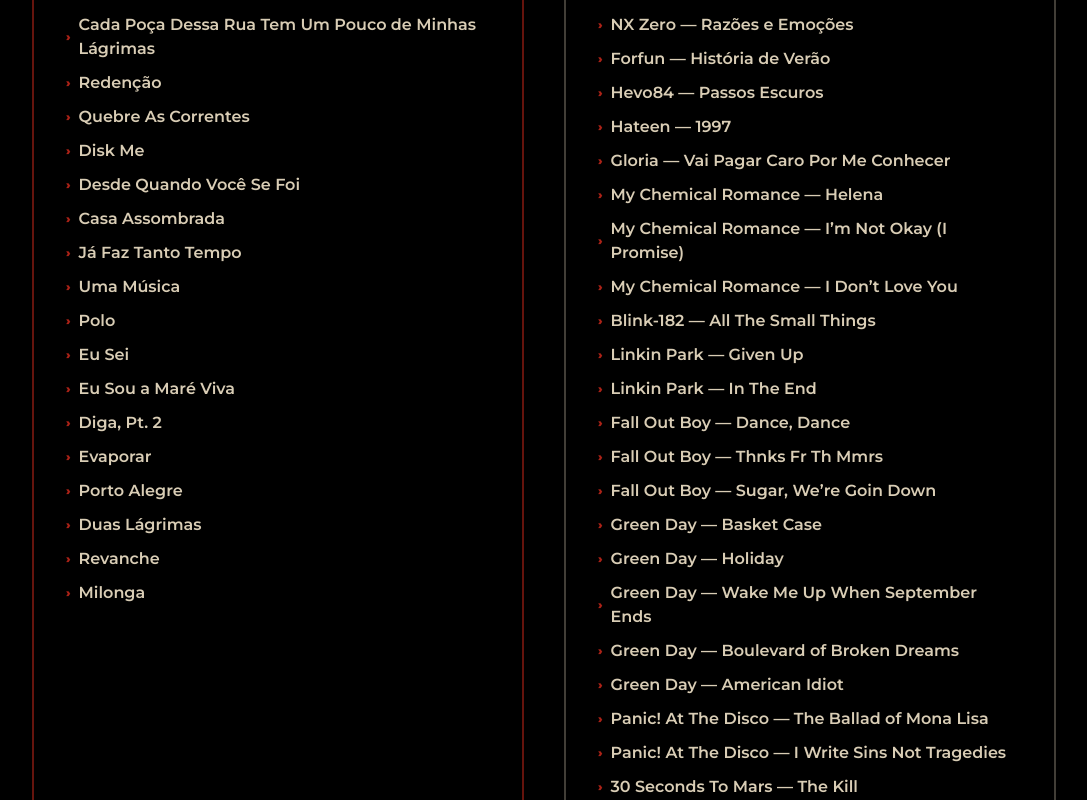
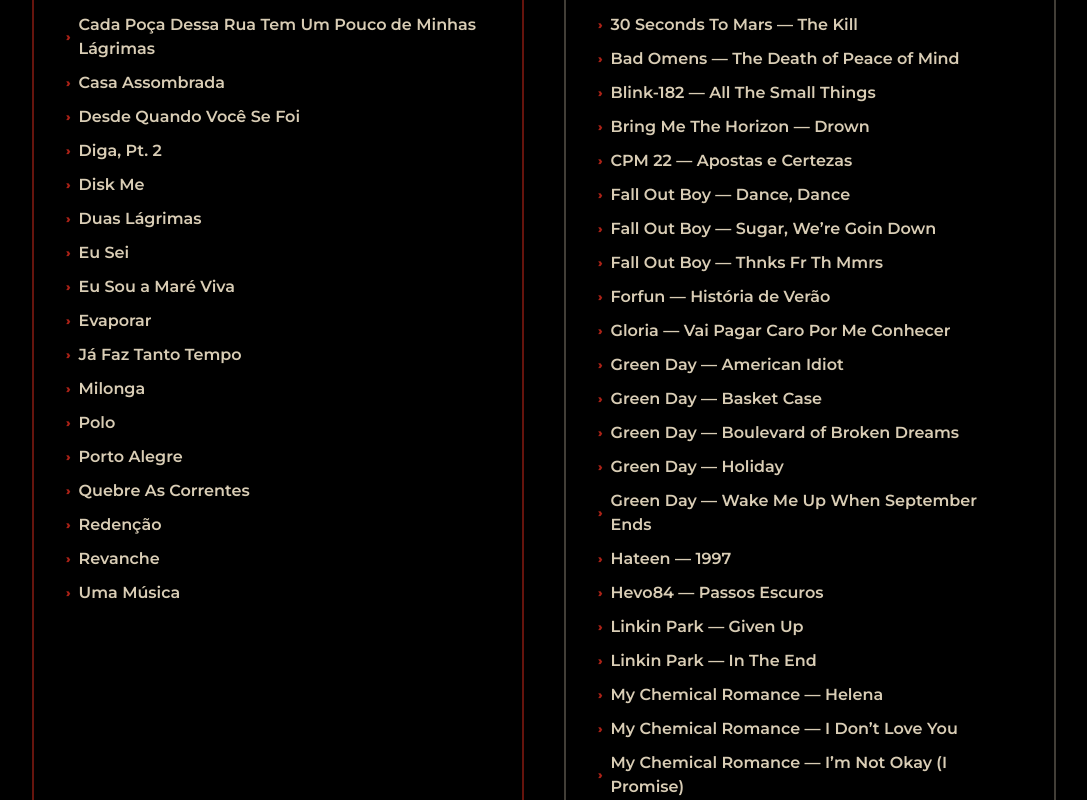
Before and after one commit to FelipeGardenghiDev/revanche-website-v2, a Next.js app: page /musica in a window 1280 px wide. Shown: the part 1040-1840 px from the top of the page, without its empty margins (96-1183 px from the left). Built offline with nearby package versions, Linux system fonts and the light colour scheme.

Commit message:
feat(content): update band photo, Leo bio, sorted tracklists and remove merch waitlist

```diff
--- a/app/banda/page.tsx
+++ b/app/banda/page.tsx
@@ -1,5 +1,6 @@
 import type { Metadata } from 'next';
 import Image from 'next/image';
+import bandaHistoriaImg from '@/public/images/banda/banda-historia.webp';
 import { bandMembers } from '@/data/members';
 import { Container } from '@/components/layout/Container';
 import { MemberBio } from '@/components/band/MemberBio';
@@ -34,14 +35,14 @@
 
         {/* Foto Oficial da Formação & Manifesto */}
         <div className="grid grid-cols-1 lg:grid-cols-12 gap-8 lg:gap-12 items-center mb-20 p-8 sm:p-10 bg-[#000000]/70 border-2 border-[#AB2217] rounded-lg shadow-2xl">
-          <div className="lg:col-span-6 relative aspect-[16/10] overflow-hidden rounded border-2 border-[#D9CDB5]">
+          <div className="lg:col-span-6 relative aspect-[16/9] overflow-hidden rounded border-2 border-[#D9CDB5]">
             <Image
-              src="/images/banda/banda.jpg"
+              src={bandaHistoriaImg}
               alt="Formação Completa da Banda Revanche"
               fill
               sizes="(max-width: 1024px) 100vw, 50vw"
               priority
-              className="object-cover object-top"
+              className="object-cover object-center"
             />
           </div>
 
@@ -51,7 +52,7 @@
             </h2>
             <div className="space-y-4 text-base sm:text-lg text-[#D9CDB5]/90 leading-relaxed font-normal">
               <p>
-                Fundada em 2023 em Ribeirão Preto/SP, a <strong>REVANCHE</strong> foi criada com um propósito direto: celebrar os grandes clássicos do emo e do rock dos anos 2000 em um show ao vivo.
+                Fundada em 2023 em Ribeirão Preto/SP, e com reestreia em 2025, a <strong>REVANCHE</strong> foi criada com um propósito direto: celebrar os grandes clássicos do emo e do rock dos anos 2000 em um show ao vivo.
               </p>
               <p>
                 Tendo como espinha dorsal a discografia da <strong>Fresno</strong> — passando por várias fases da banda —, o repertório também inclui sucessos de bandas como Green Day, Blink-182, Linkin Park, Fall Out Boy, My Chemical Romance, Forfun, Hevo84 e NX Zero.
--- a/app/merch/page.tsx
+++ b/app/merch/page.tsx
@@ -1,8 +1,7 @@
 import type { Metadata } from 'next';
 import Image from 'next/image';
-import { ShoppingBag, Sparkles, MessageCircle, Truck, CreditCard, ShieldCheck } from 'lucide-react';
+import { ShoppingBag, Sparkles, Truck, CreditCard, ShieldCheck } from 'lucide-react';
 import { Container } from '@/components/layout/Container';
-import { Button } from '@/components/ui/Button';
 import { merchItems } from '@/data/merch';
 import { siteConfig } from '@/data/site-config';
 
@@ -16,10 +15,6 @@
 };
 
 export default function MerchPage() {
-  const whatsappMerchUrl = `https://wa.me/${siteConfig.contact.whatsappNumber}?text=${encodeURIComponent(
-    'Olá! Gostaria de entrar na lista de espera para o lançamento do Merch Oficial da banda Revanche!'
-  )}`;
-
   return (
     <div className="pt-28 pb-20 lg:pt-36 lg:pb-28">
       <Container size="lg">
@@ -38,7 +33,7 @@
         </div>
 
         {/* Banner de Aviso de Construção */}
-        <div className="mb-16 p-8 sm:p-10 bg-[#000000]/90 border-2 border-[#AB2217] rounded-lg text-center max-w-3xl mx-auto space-y-6 shadow-2xl">
+        <div className="mb-16 p-8 sm:p-10 bg-[#000000]/90 border-2 border-[#AB2217] rounded-lg text-center max-w-3xl mx-auto space-y-4 shadow-2xl">
           <div className="w-16 h-16 rounded-full bg-[#AB2217]/20 border border-[#AB2217] flex items-center justify-center mx-auto text-[#AB2217]">
             <ShoppingBag className="w-8 h-8" />
           </div>
@@ -49,19 +44,6 @@
             <p className="text-base text-[#D9CDB5]/90 max-w-xl mx-auto leading-relaxed">
               Nossa loja virtual está sendo preparada para oferecer pagamento facilitado via <strong>PIX</strong> e envio para todo o território nacional. Em breve você poderá garantir seus itens aqui ou diretamente em nossa bancada de merch nos shows.
             </p>
-          </div>
-
-          <div className="pt-2">
-            <Button
-              href={whatsappMerchUrl}
-              variant="primary"
-              size="lg"
-              isExternal
-              className="gap-2 font-bold"
-            >
-              <MessageCircle className="w-4 h-4" />
-              <span>Entrar na Lista de Espera</span>
-            </Button>
           </div>
         </div>
 
--- a/app/musica/page.tsx
+++ b/app/musica/page.tsx
@@ -15,48 +15,50 @@
 
 const fresnoHighlights = [
   'Cada Poça Dessa Rua Tem Um Pouco de Minhas Lágrimas',
-  'Redenção',
-  'Quebre As Correntes',
+  'Casa Assombrada',
+  'Desde Quando Você Se Foi',
+  'Diga, Pt. 2',
   'Disk Me',
-  'Desde Quando Você Se Foi',
-  'Casa Assombrada',
-  'Já Faz Tanto Tempo',
-  'Uma Música',
-  'Polo',
+  'Duas Lágrimas',
   'Eu Sei',
   'Eu Sou a Maré Viva',
-  'Diga, Pt. 2',
   'Evaporar',
+  'Já Faz Tanto Tempo',
+  'Milonga',
+  'Polo',
   'Porto Alegre',
-  'Duas Lágrimas',
+  'Quebre As Correntes',
+  'Redenção',
   'Revanche',
-  'Milonga',
+  'Uma Música',
 ];
 
 const emoClassics = [
-  'NX Zero — Razões e Emoções',
+  '30 Seconds To Mars — The Kill',
+  'Bad Omens — The Death of Peace of Mind',
+  'Blink-182 — All The Small Things',
+  'Bring Me The Horizon — Drown',
+  'CPM 22 — Apostas e Certezas',
+  'Fall Out Boy — Dance, Dance',
+  'Fall Out Boy — Sugar, We’re Goin Down',
+  'Fall Out Boy — Thnks Fr Th Mmrs',
   'Forfun — História de Verão',
+  'Gloria — Vai Pagar Caro Por Me Conhecer',
+  'Green Day — American Idiot',
+  'Green Day — Basket Case',
+  'Green Day — Boulevard of Broken Dreams',
+  'Green Day — Holiday',
+  'Green Day — Wake Me Up When September Ends',
+  'Hateen — 1997',
   'Hevo84 — Passos Escuros',
-  'Hateen — 1997',
-  'Gloria — Vai Pagar Caro Por Me Conhecer',
-  'My Chemical Romance — Helena',
-  'My Chemical Romance — I’m Not Okay (I Promise)',
-  'My Chemical Romance — I Don’t Love You',
-  'Blink-182 — All The Small Things',
   'Linkin Park — Given Up',
   'Linkin Park — In The End',
-  'Fall Out Boy — Dance, Dance',
-  'Fall Out Boy — Thnks Fr Th Mmrs',
-  'Fall Out Boy — Sugar, We’re Goin Down',
-  'Green Day — Basket Case',
-  'Green Day — Holiday',
-  'Green Day — Wake Me Up When September Ends',
-  'Green Day — Boulevard of Broken Dreams',
-  'Green Day — American Idiot',
+  'My Chemical Romance — Helena',
+  'My Chemical Romance — I Don’t Love You',
+  'My Chemical Romance — I’m Not Okay (I Promise)',
+  'NX Zero — Razões e Emoções',
+  'Panic! At The Disco — I Write Sins Not Tragedies',
   'Panic! At The Disco — The Ballad of Mona Lisa',
-  'Panic! At The Disco — I Write Sins Not Tragedies',
-  '30 Seconds To Mars — The Kill',
-  'Bring Me The Horizon — Drown',
 ];
 
 export default function MusicaPage() {
--- a/components/home/MerchSection.tsx
+++ b/components/home/MerchSection.tsx
@@ -41,15 +41,6 @@
               Estamos finalizando a confecção dos primeiros lotes de camisetas, palhetas de palco e itens colecionáveis. Os produtos estarão disponíveis para compra direta nos shows e com envio para todo o Brasil.
             </p>
           </div>
-          <a
-            href={whatsappMerchUrl}
-            target="_blank"
-            rel="noopener noreferrer"
-            className="inline-flex items-center gap-2 text-xs font-black uppercase bg-[#AB2217] text-[#FFFFFF] hover:bg-[#AB2217]/85 py-3 px-5 rounded transition-colors shrink-0 shadow-md"
-          >
-            <MessageCircle className="w-4 h-4" />
-            <span>Lista de Espera</span>
-          </a>
         </div>
 
         {/* Grid de Produtos */}
--- a/data/members.ts
+++ b/data/members.ts
@@ -53,7 +53,7 @@
     role: 'Bateria',
     image: '/images/integrantes/Leonan.jpg',
     bioParagraphs: [
-      'Músico desde os 12 anos, consolidou sua trajetória como baterista na Revanche, trazendo potência, precisão e presença de palco para a banda.',
+      'Músico desde os 12 anos, consolidou sua trajetória como baterista na Revanche, trazendo potência, precisão e presença de palco para a banda. Também já fez abertura do show da Hevo84.',
       'Além da Revanche, é vocalista/guitarrista da Green Day Cover Ribeirão, e multi-instrumentista/compositor na Crems, expandindo sua atuação dentro do universo do rock e suas vertentes.',
       'Fora da banda, é empresário e gestor de tráfego, unindo criatividade e performance com estratégia e visão de negócios.',
     ],
```
Also changed, not shown: public/images/banda/banda-historia.webp (added).
